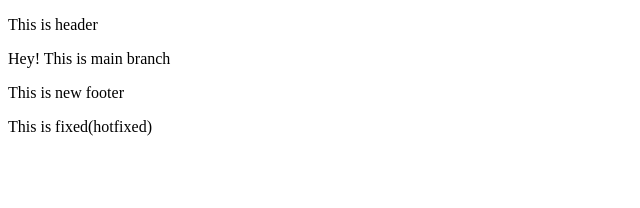
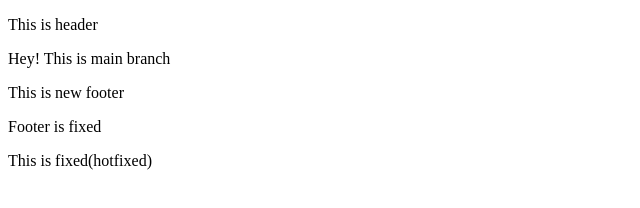
Before and after one commit to guna2007/NewProject, a plain HTML site: page index.html in a window 1280 px wide. Shown: the whole page, without its empty margins (0-640 px from the left). Drawn offline with Linux system fonts and the light colour scheme.

Commit message:
edit footerby stash

```diff
--- a/index.html
+++ b/index.html
@@ -17,6 +17,7 @@
 
 <footer>
     <p>This is new footer</p>
+    <p>Footer is fixed</p>
 </footer>
 
 <p>This is fixed(hotfixed)</p>
```
